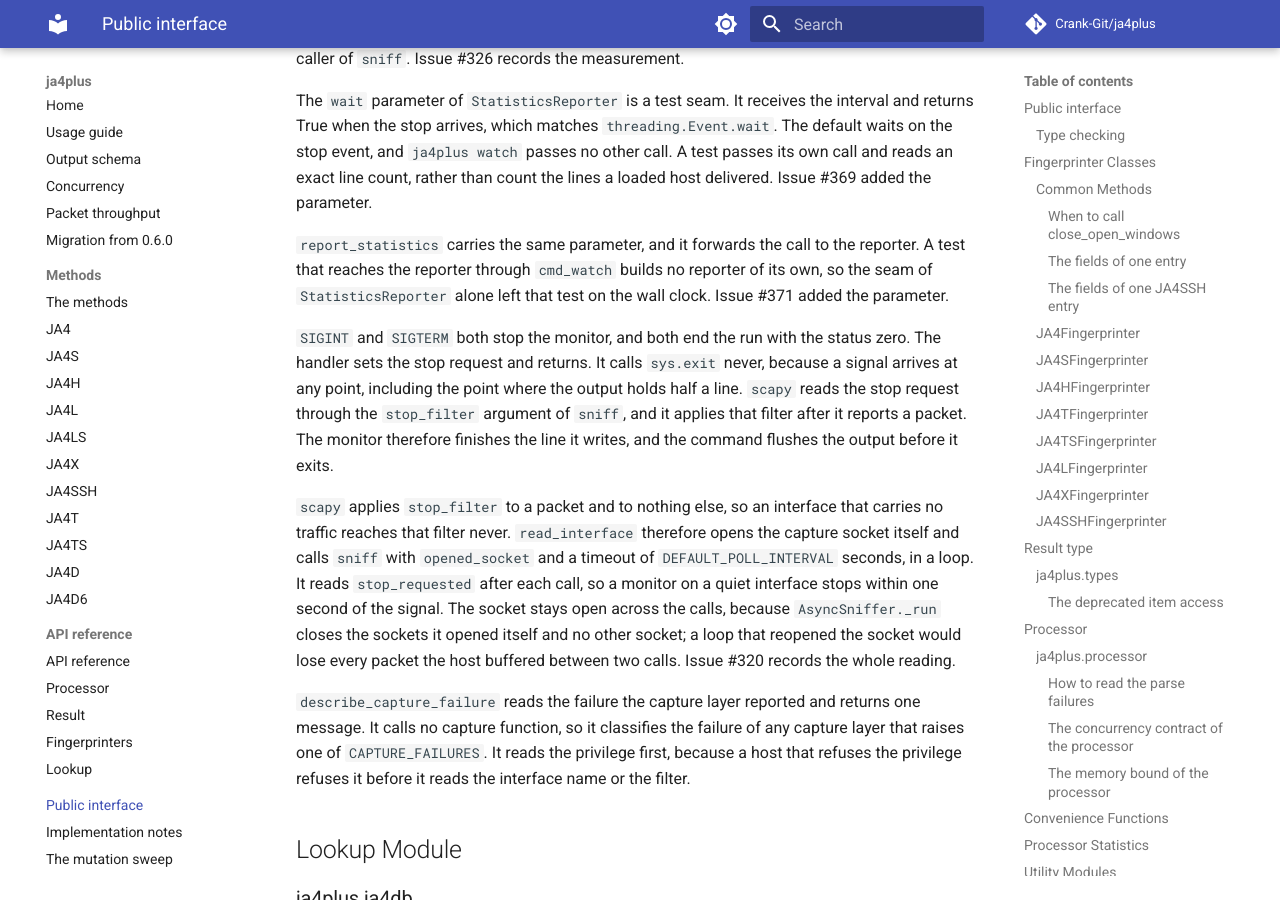
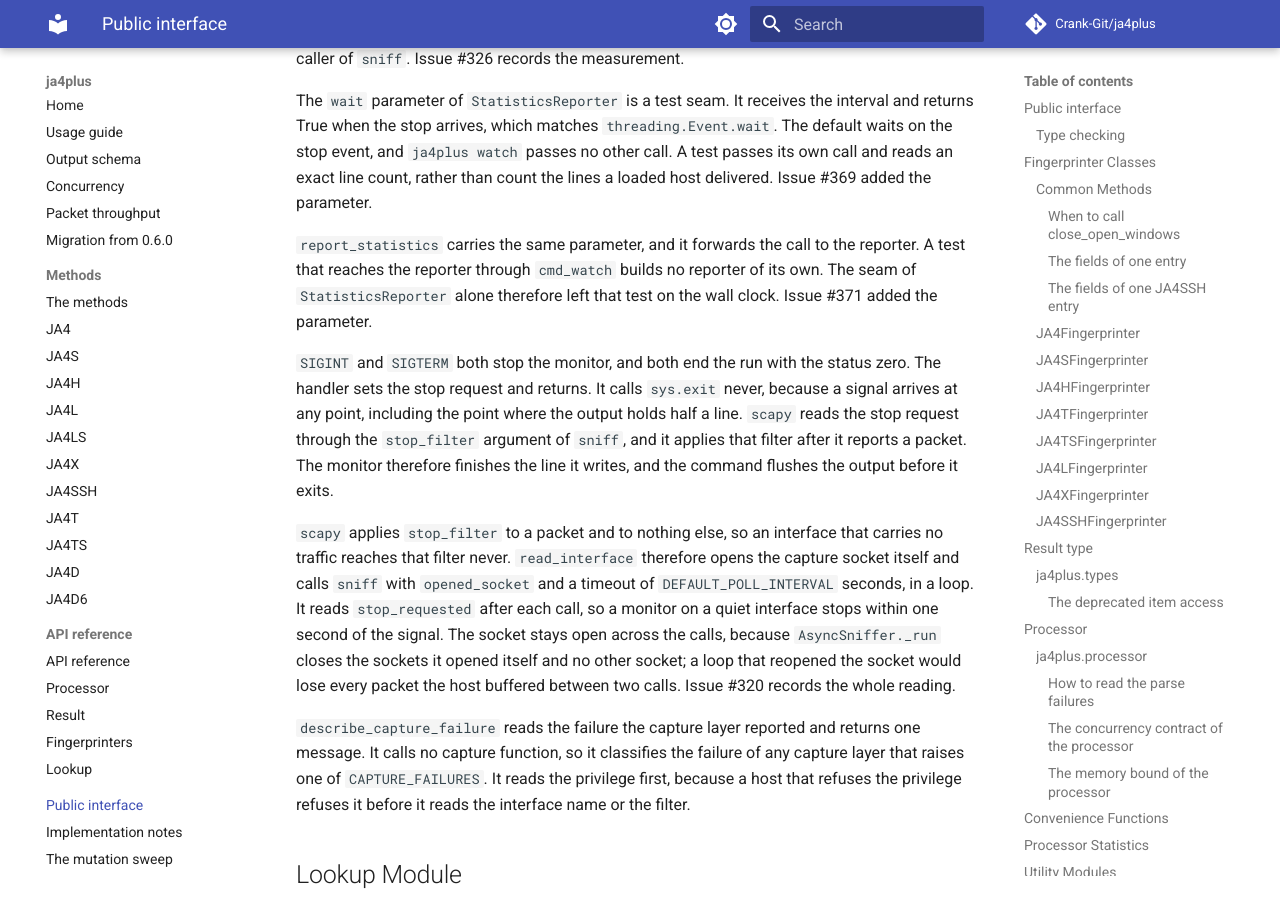
Before and after one commit to Crank-Git/ja4plus, an MkDocs documentation site: the page built from docs/api_reference.md, in a window 1280 px wide and 900 px high, scrolled down 20872 px. Built offline with MkDocs 1.6.1 and Material for MkDocs 9.7.7, drawn with Linux system fonts in a browser that asks for light colours; comment, search, counter and statistics services are not loaded.

Commit message:
docs(watch): repair six sentences and record the unique mutation kill
The self-review found six sentences past the 25-word limit of
`.claude/rules/ste.md`, in the docstring of the `wait` parameter, the two
docstrings of the test file, the paragraph of `docs/api_reference.md`, the
Changelog entry and the specification row. Each one is now two sentences.

It also found that the case carries a kill no other case carries. The sweep of
#414 recorded the mutation `0` to `1` at `ja4plus/cli.py:871` as killed, at a
killed count of 1, and it named this case as the sample. That guard reads
`seconds <= 0`, and `--stats-interval 0.05` is the one interval below one that
any case of the suite passes. The repair keeps that argument, and the docstring
now warns a later writer.

#441 records the vocabulary finding the review declined to repair here.

Refs #371

[skip ci]

```diff
--- a/docs/api_reference.md
+++ b/docs/api_reference.md
@@ -735,9 +735,9 @@
 Issue #369 added the parameter.
 
 `report_statistics` carries the same parameter, and it forwards the call to the reporter.
-A test that reaches the reporter through `cmd_watch` builds no reporter of its own, so the
-seam of `StatisticsReporter` alone left that test on the wall clock. Issue #371 added the
-parameter.
+A test that reaches the reporter through `cmd_watch` builds no reporter of its own. The
+seam of `StatisticsReporter` alone therefore left that test on the wall clock. Issue #371
+added the parameter.
 
 `SIGINT` and `SIGTERM` both stop the monitor, and both end the run with the status zero.
 The handler sets the stop request and returns. It calls `sys.exit` never, because a
```
Also changed, not shown: CHANGELOG.md (+7 -3 lines), docs/specs/spec.md (+1 -1 lines), 2 other files.
